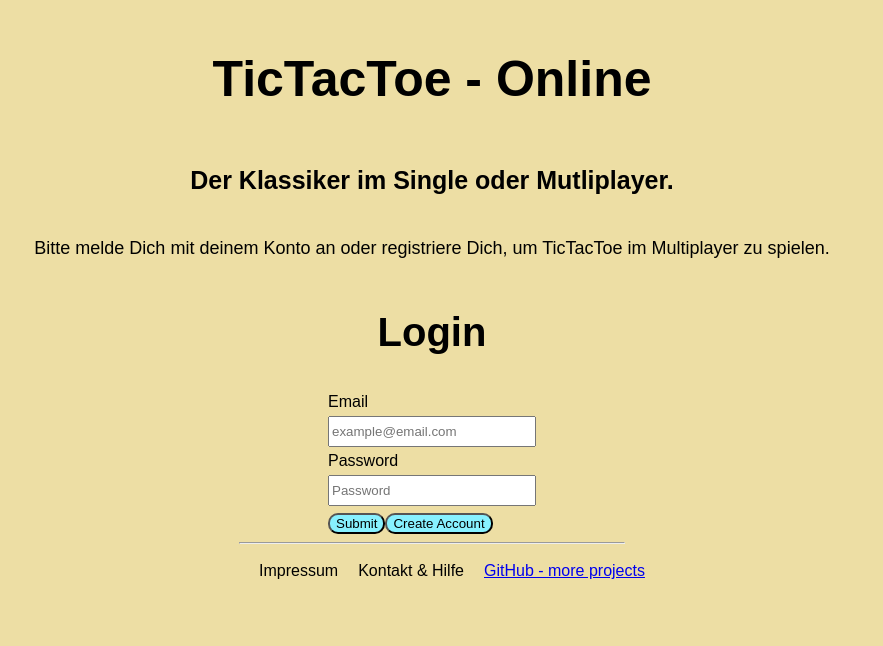
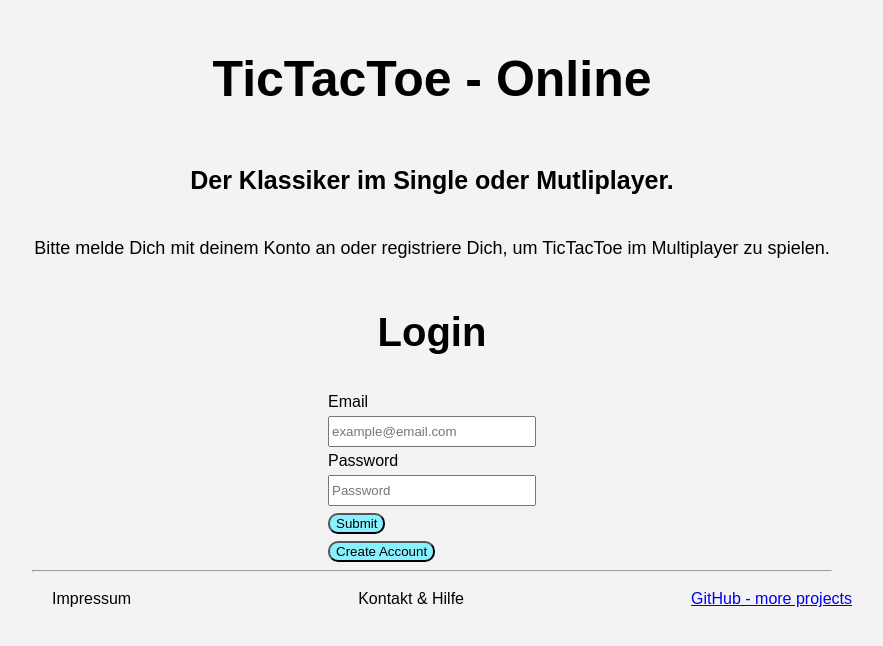
Before and after one commit to jonaspg08/login_test_version, a Vue app in the folder FrontEnd/: page / in a window 1280 px wide. Shown: the top 646 px of the page, without its empty margins (208-1091 px from the left). Built offline with nearby package versions, Linux system fonts and the light colour scheme.

Commit message:
styling_3

```diff
--- a/FrontEnd/src/assets/main.css
+++ b/FrontEnd/src/assets/main.css
@@ -1,7 +1,7 @@
 body {
   margin: 1rem;
   font-family: Arial, Helvetica, sans-serif;
-  background-color: #eddea4;
+  background-color: #f3f3f3;
 }
 
 #app {
@@ -11,6 +11,12 @@
   justify-content: center;
 }
 
+footer {
+  position: relative;
+  min-width: 100vh;
+  min-height: none;
+}
+
 input {
   display: flex;
   width: 200px;
@@ -18,11 +24,13 @@
 }
 
 button {
-  margin-top: 7px;
   border-radius: 10px;
   background-color: #87f1ff;
   justify-content: center;
-
+  margin-top: 7px;
+  display: flex;
+  flex-direction: column;
+  gap: 10px;
 }
 
 button:hover {
@@ -51,10 +59,12 @@
 
 .overlayActive {
   position: absolute;
-  background-color: rgba(255, 234, 0, 0);
+  background-color: rgb(215, 215, 215);
   backdrop-filter: blur(10px);
-  height: 100vh;
-  width: 100vw;
+  height: 65%;
+  width: 50%;
+  margin-top: 8rem;
+  border-radius: 25px;
   top: 0px;
   transition: all 1s;
 }
--- a/FrontEnd/src/components/CreateNewUser.vue
+++ b/FrontEnd/src/components/CreateNewUser.vue
@@ -8,6 +8,7 @@
 </script>
 
 <template>
+
 <div :class='useStore.overlayLogin ? "overlayActive" : "overlayPause"' class="newUser">
         <h3>Create Account</h3>
         <p>Bitte gebe Dein Name, Nachname, Deine E-Mail Adresse sowie ein Passwort ein.</p>
@@ -35,6 +36,7 @@
         <button v-if="password2 === useStore.createAnUser.password" @click.prevent="useStore.registerUser"
           @click="useStore.overlayLogin = false">Create New Account
         </button>
+        <button @click.prevent="useStore.overlayLogin = false">Cancel</button>
     </form>
       </div>
 </template>
--- a/FrontEnd/src/components/ValidUser.vue
+++ b/FrontEnd/src/components/ValidUser.vue
@@ -12,6 +12,11 @@
     <h1>TicTacToe - Online</h1>
     <h3>Der Klassiker im Single oder Mutliplayer.</h3>
     <p>Bitte melde Dich mit deinem Konto an oder registriere Dich, um TicTacToe im Multiplayer zu spielen.</p>
+    <!-- <button>Single Player</button>
+    <button>Online Multiplayer</button> -->
+    <!-- <div v-if="clickOnButton" class="login">
+        <button @click="openLogin">Login</button>
+    </div> -->
     <Login v-if="!useStore.overlayLogin"/>
     <CreateNewUser v-if="useStore.overlayLogin"/>
 </template>
```
Also changed, not shown: FrontEnd/src/App.vue (+4 -5 lines).
